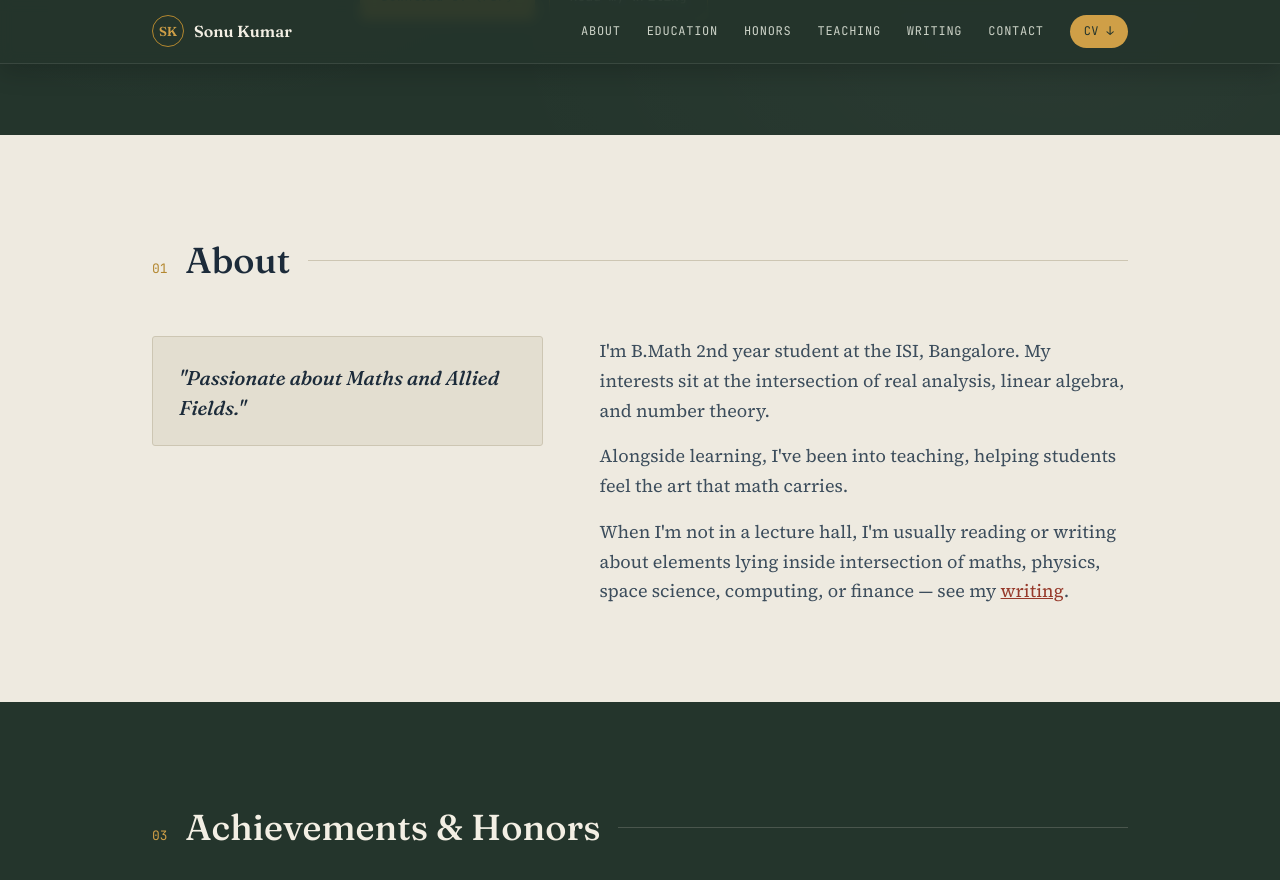
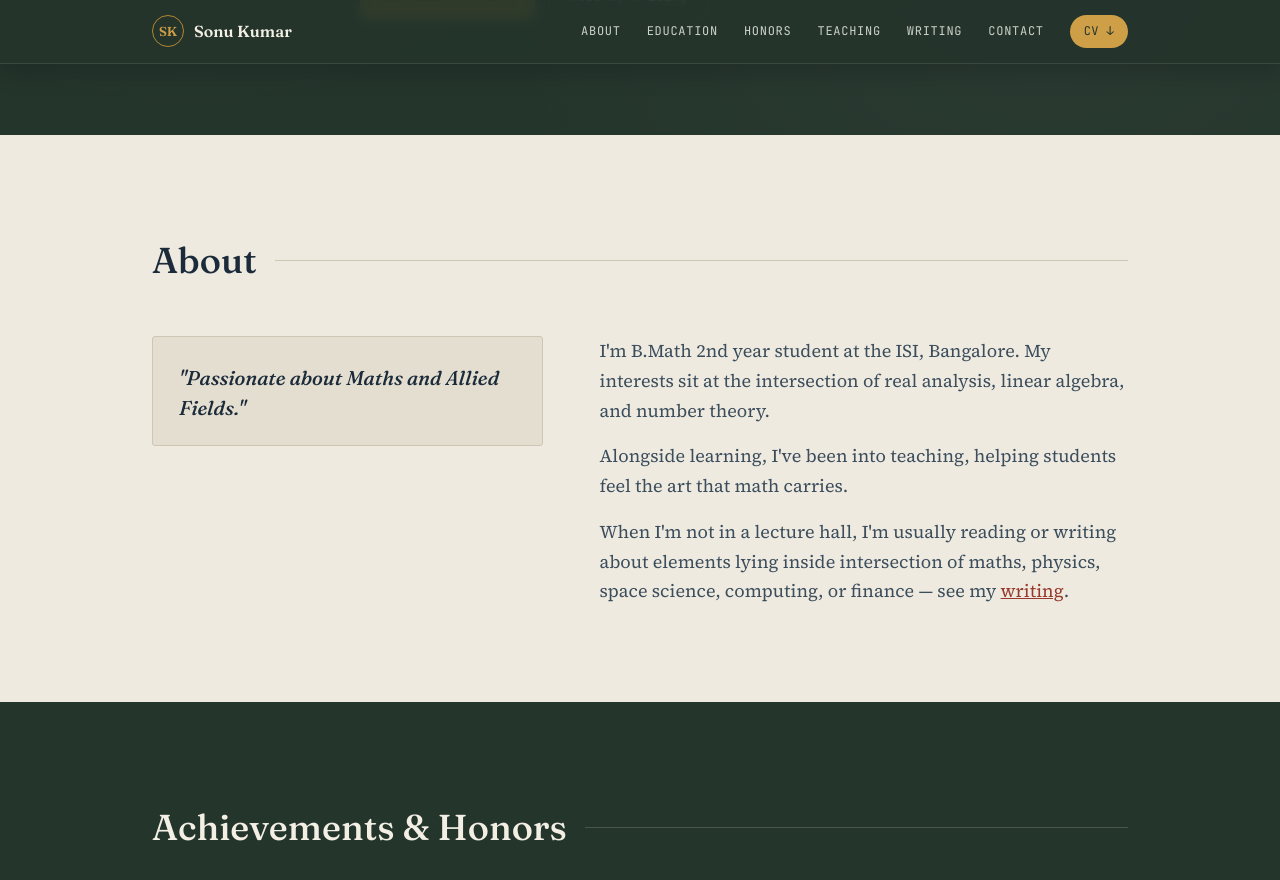
Before and after one commit to SonuProves/SonuProves.github.io, a Jekyll site: the page built from index.html, in a window 1280 px wide and 900 px high, scrolled down 657 px. Shown: the top 880 px of the window. Built offline with Jekyll 4.4.1, drawn with Linux system fonts in a browser that asks for light colours.

Commit message:
describe your changes

```diff
--- a/index.html
+++ b/index.html
@@ -34,7 +34,6 @@ description: >-
 <section id="about">
   <div class="wrap">
     <div class="section-head reveal">
-      <span class="section-num">01</span>
       <h2 class="section-title">About</h2>
       <div class="section-rule"></div>
     </div>
@@ -56,7 +55,6 @@ description: >-
 <section id="achievements" class="achieve-band">
   <div class="wrap">
     <div class="section-head reveal">
-      <span class="section-num">03</span>
       <h2 class="section-title">Achievements &amp; Honors</h2>
       <div class="section-rule"></div>
     </div>
@@ -85,7 +83,6 @@ description: >-
 <section id="skills">
   <div class="wrap">
     <div class="section-head reveal">
-      <span class="section-num">04</span>
       <h2 class="section-title">Skills</h2>
       <div class="section-rule"></div>
     </div>
@@ -139,7 +136,6 @@ description: >-
 <section id="teaching">
   <div class="wrap">
     <div class="section-head reveal">
-      <span class="section-num">05</span>
       <h2 class="section-title">Teaching Experience</h2>
       <div class="section-rule"></div>
     </div>
@@ -178,7 +174,6 @@ description: >-
 <section id="talks">
   <div class="wrap">
     <div class="section-head reveal">
-      <span class="section-num">06</span>
       <h2 class="section-title">Talks Attended</h2>
       <div class="section-rule"></div>
     </div>
```
Also changed, not shown: 1 other file.
